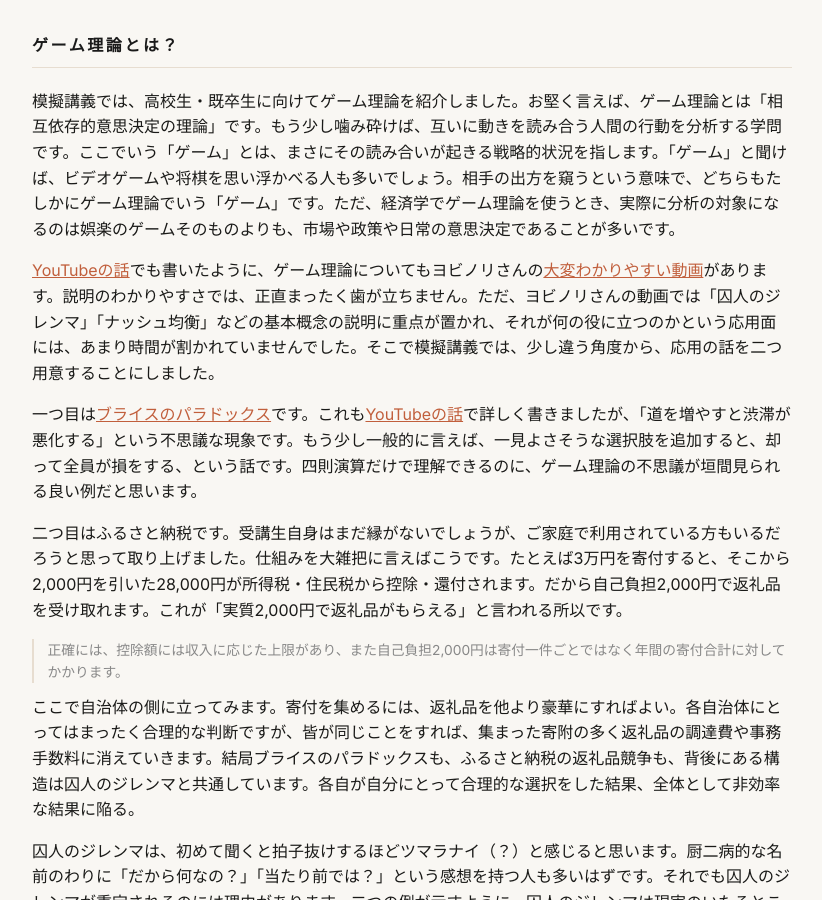
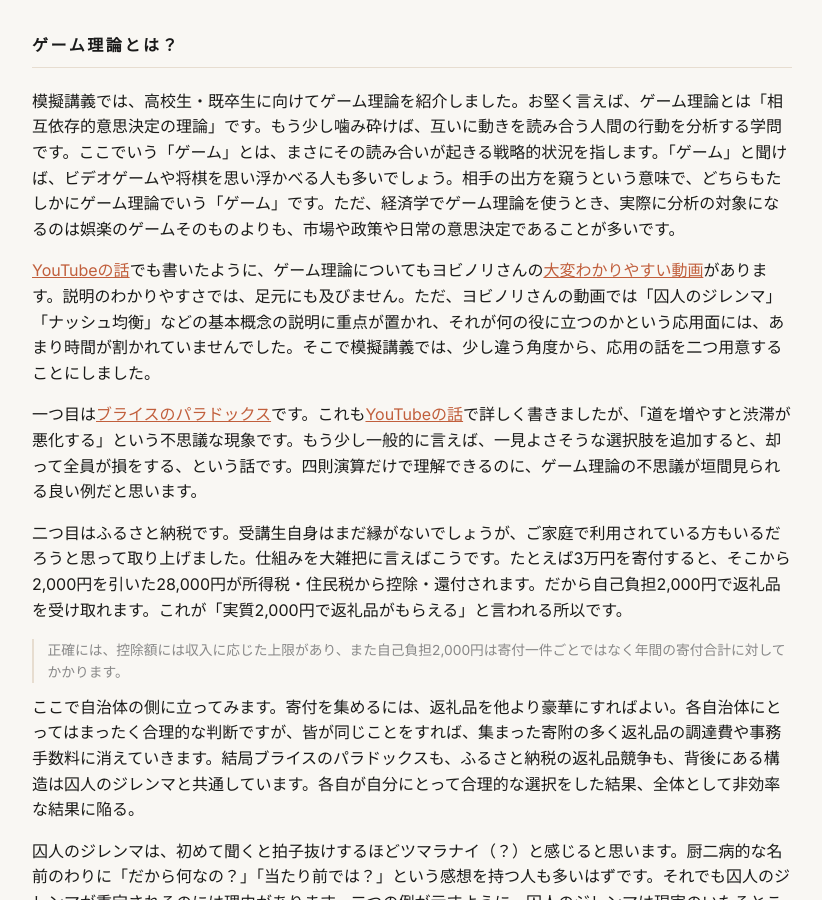
Before and after one commit to tetsuyahoshino137/tetsuyahoshino137.github.io, a Jekyll site: the page built from posts/open_campus.html, in a window 1280 px wide and 900 px high, scrolled down 414 px. Shown: the whole window, without its empty margins (228-1050 px from the left). Built offline with Jekyll 4.4.1, drawn with Linux system fonts in a browser that asks for light colours.

Commit message:
Refactor game theory explanation in open_campus.html
Updated a paragraph about game theory to improve clarity and consistency.

```diff
--- a/posts/open_campus.html
+++ b/posts/open_campus.html
@@ -21,7 +21,7 @@ permalink: /posts/open-campus/
 <div id="game-theory" class="section">
 <h2>ゲーム理論とは？</h2>
 <p>模擬講義では、高校生・既卒生に向けてゲーム理論を紹介しました。お堅く言えば、ゲーム理論とは「相互依存的意思決定の理論」です。もう少し噛み砕けば、互いに動きを読み合う人間の行動を分析する学問です。ここでいう「ゲーム」とは、まさにその読み合いが起きる戦略的状況を指します。「ゲーム」と聞けば、ビデオゲームや将棋を思い浮かべる人も多いでしょう。相手の出方を窺うという意味で、どちらもたしかにゲーム理論でいう「ゲーム」です。ただ、経済学でゲーム理論を使うとき、実際に分析の対象になるのは娯楽のゲームそのものよりも、市場や政策や日常の意思決定であることが多いです。</p>
-<p><a href="/posts/youtube/">YouTubeの話</a>でも書いたように、ゲーム理論についてもヨビノリさんの<a href="https://youtu.be/-UulHZPFo2M" target="_blank">大変わかりやすい動画</a>があります。説明のわかりやすさでは、正直まったく歯が立ちません。ただ、ヨビノリさんの動画では「囚人のジレンマ」「ナッシュ均衡」などの基本概念の説明に重点が置かれ、それが何の役に立つのかという応用面には、あまり時間が割かれていませんでした。そこで模擬講義では、少し違う角度から、応用の話を二つ用意することにしました。</p>
+<p><a href="/posts/youtube/">YouTubeの話</a>でも書いたように、ゲーム理論についてもヨビノリさんの<a href="https://youtu.be/-UulHZPFo2M" target="_blank">大変わかりやすい動画</a>があります。説明のわかりやすさでは、足元にも及びません。ただ、ヨビノリさんの動画では「囚人のジレンマ」「ナッシュ均衡」などの基本概念の説明に重点が置かれ、それが何の役に立つのかという応用面には、あまり時間が割かれていませんでした。そこで模擬講義では、少し違う角度から、応用の話を二つ用意することにしました。</p>
 <p>一つ目は<a href="https://ja.wikipedia.org/wiki/ブライスのパラドックス" target="_blank">ブライスのパラドックス</a>です。これも<a href="/posts/youtube/#game-theory">YouTubeの話</a>で詳しく書きましたが、「道を増やすと渋滞が悪化する」という不思議な現象です。もう少し一般的に言えば、一見よさそうな選択肢を追加すると、却って全員が損をする、という話です。四則演算だけで理解できるのに、ゲーム理論の不思議が垣間見られる良い例だと思います。</p>
 <p>二つ目はふるさと納税です。受講生自身はまだ縁がないでしょうが、ご家庭で利用されている方もいるだろうと思って取り上げました。仕組みを大雑把に言えばこうです。たとえば3万円を寄付すると、そこから2,000円を引いた28,000円が所得税・住民税から控除・還付されます。だから自己負担2,000円で返礼品を受け取れます。これが「実質2,000円で返礼品がもらえる」と言われる所以です。</p>
 <div class="note">
```
